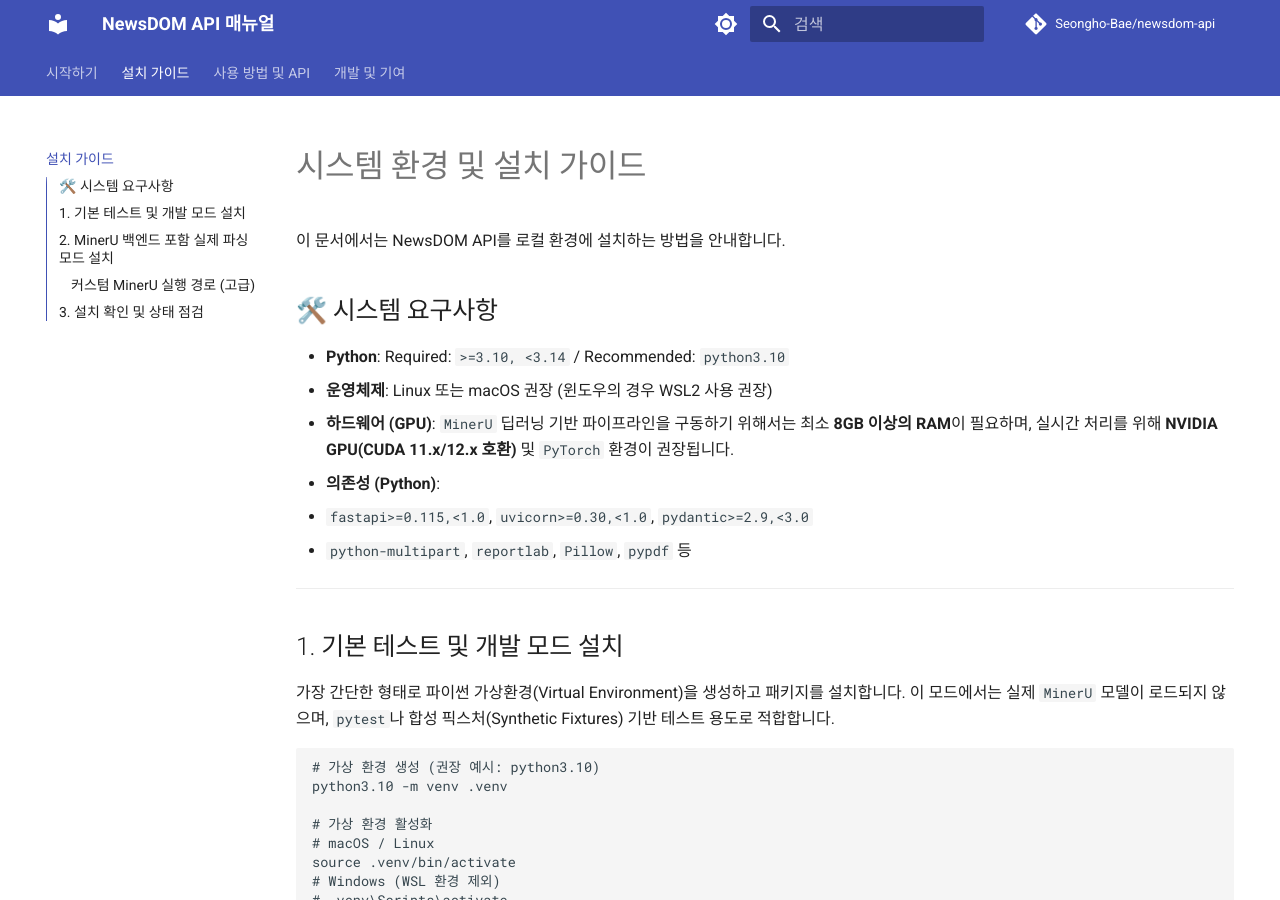
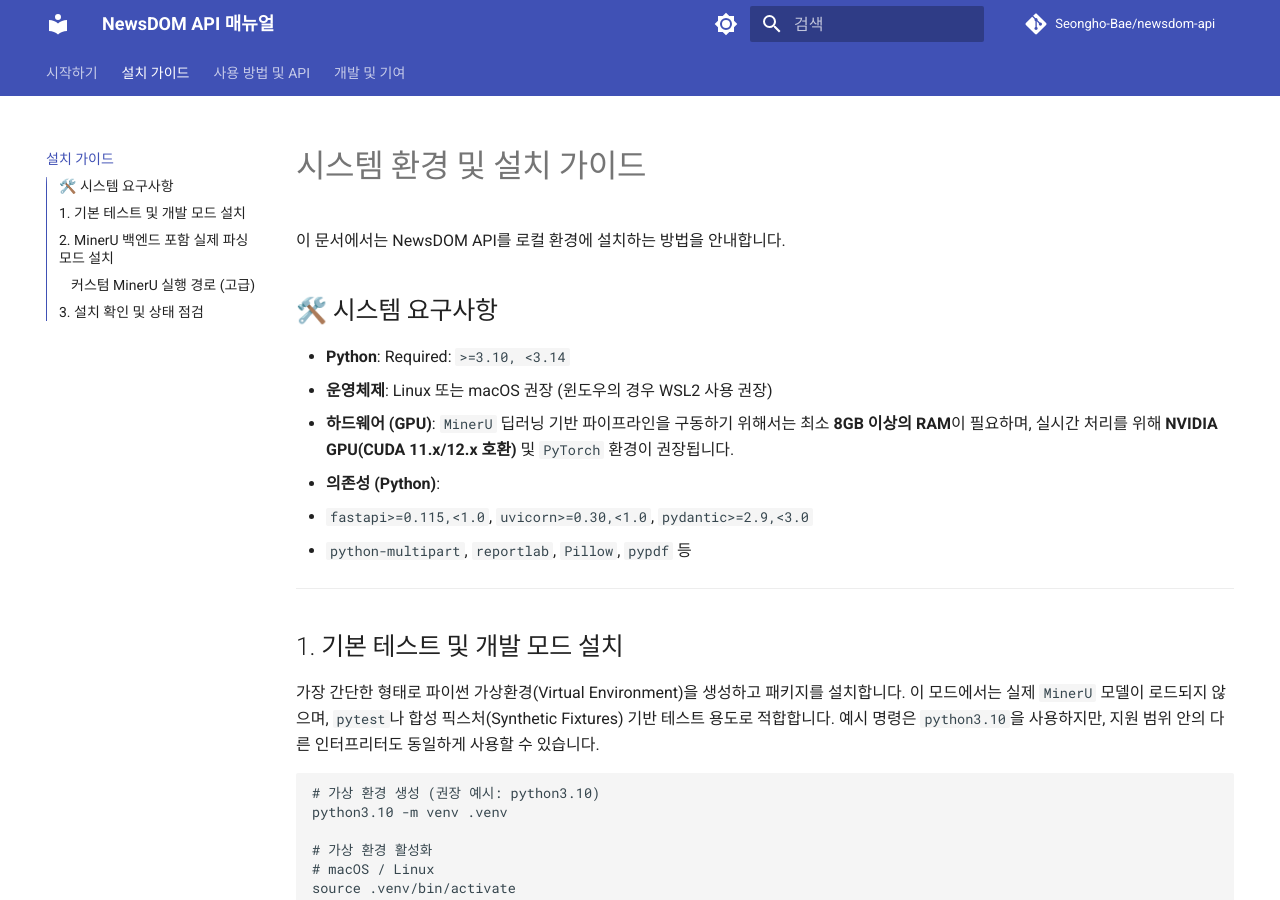
Before and after one commit to Seongho-Bae/newsdom-api, an MkDocs documentation site: the page built from manual/installation.md, in a window 1280 px wide and 900 px high. Built offline with MkDocs 1.6.1 and Material for MkDocs 9.7.7, drawn with Linux system fonts in a browser that asks for light colours; comment, search, counter and statistics services are not loaded.

Commit message:
docs: clarify supported Python range without implying 3.10-only use

````diff
--- a/manual/installation.md
+++ b/manual/installation.md
@@ -4,7 +4,7 @@
 
 ## 🛠️ 시스템 요구사항
 
-- **Python**: Required: `>=3.10, <3.14` / Recommended: `python3.10`
+- **Python**: Required: `>=3.10, <3.14`
 - **운영체제**: Linux 또는 macOS 권장 (윈도우의 경우 WSL2 사용 권장)
 - **하드웨어 (GPU)**: `MinerU` 딥러닝 기반 파이프라인을 구동하기 위해서는 최소 **8GB 이상의 RAM**이 필요하며, 실시간 처리를 위해 **NVIDIA GPU(CUDA 11.x/12.x 호환)** 및 `PyTorch` 환경이 권장됩니다.
 - **의존성 (Python)**:
@@ -15,7 +15,7 @@
 
 ## 1. 기본 테스트 및 개발 모드 설치
 
-가장 간단한 형태로 파이썬 가상환경(Virtual Environment)을 생성하고 패키지를 설치합니다. 이 모드에서는 실제 `MinerU` 모델이 로드되지 않으며, `pytest`나 합성 픽스처(Synthetic Fixtures) 기반 테스트 용도로 적합합니다.
+가장 간단한 형태로 파이썬 가상환경(Virtual Environment)을 생성하고 패키지를 설치합니다. 이 모드에서는 실제 `MinerU` 모델이 로드되지 않으며, `pytest`나 합성 픽스처(Synthetic Fixtures) 기반 테스트 용도로 적합합니다. 예시 명령은 `python3.10`을 사용하지만, 지원 범위 안의 다른 인터프리터도 동일하게 사용할 수 있습니다.
 
 ```bash
 # 가상 환경 생성 (권장 예시: python3.10)
````
Also changed, not shown: 1 other file.
